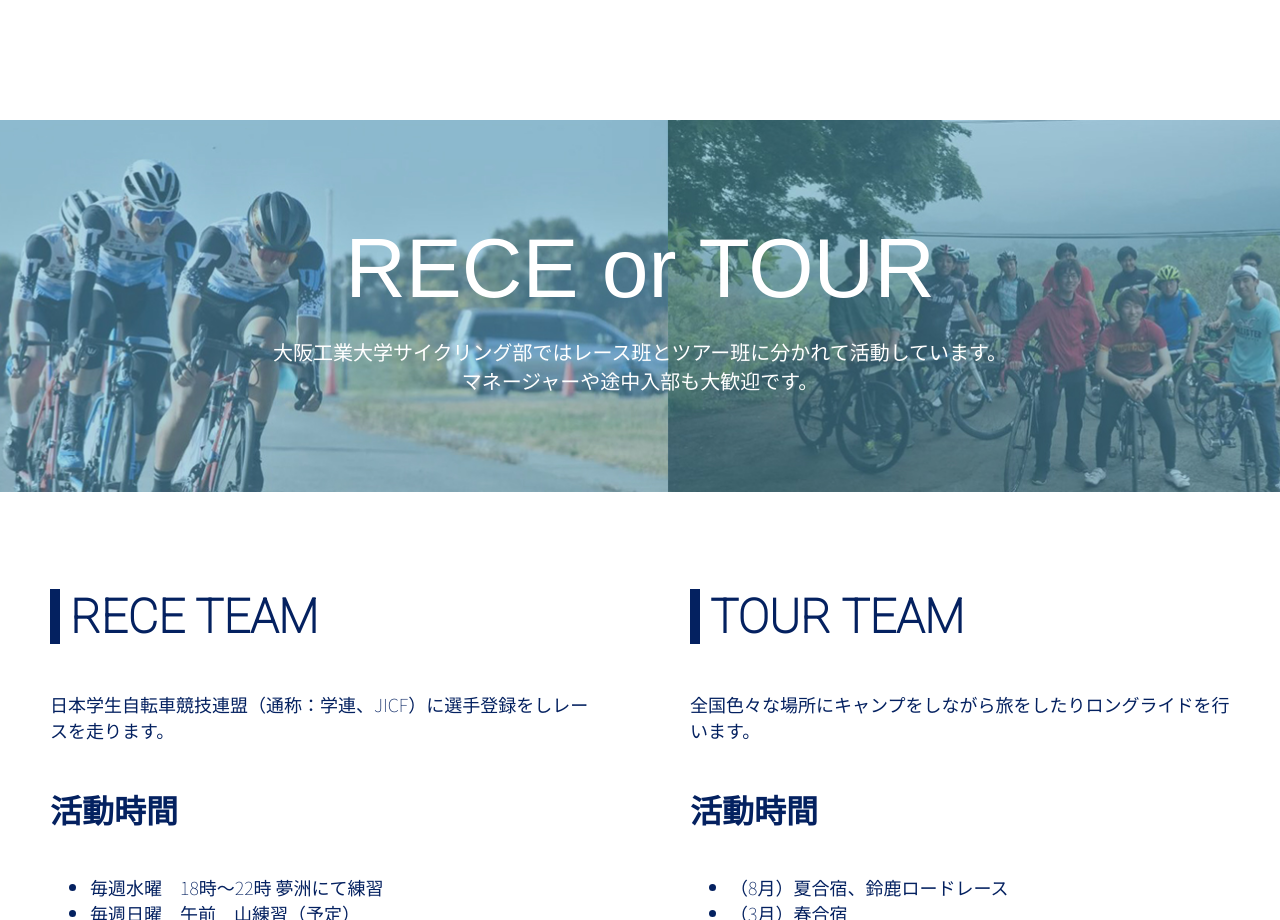
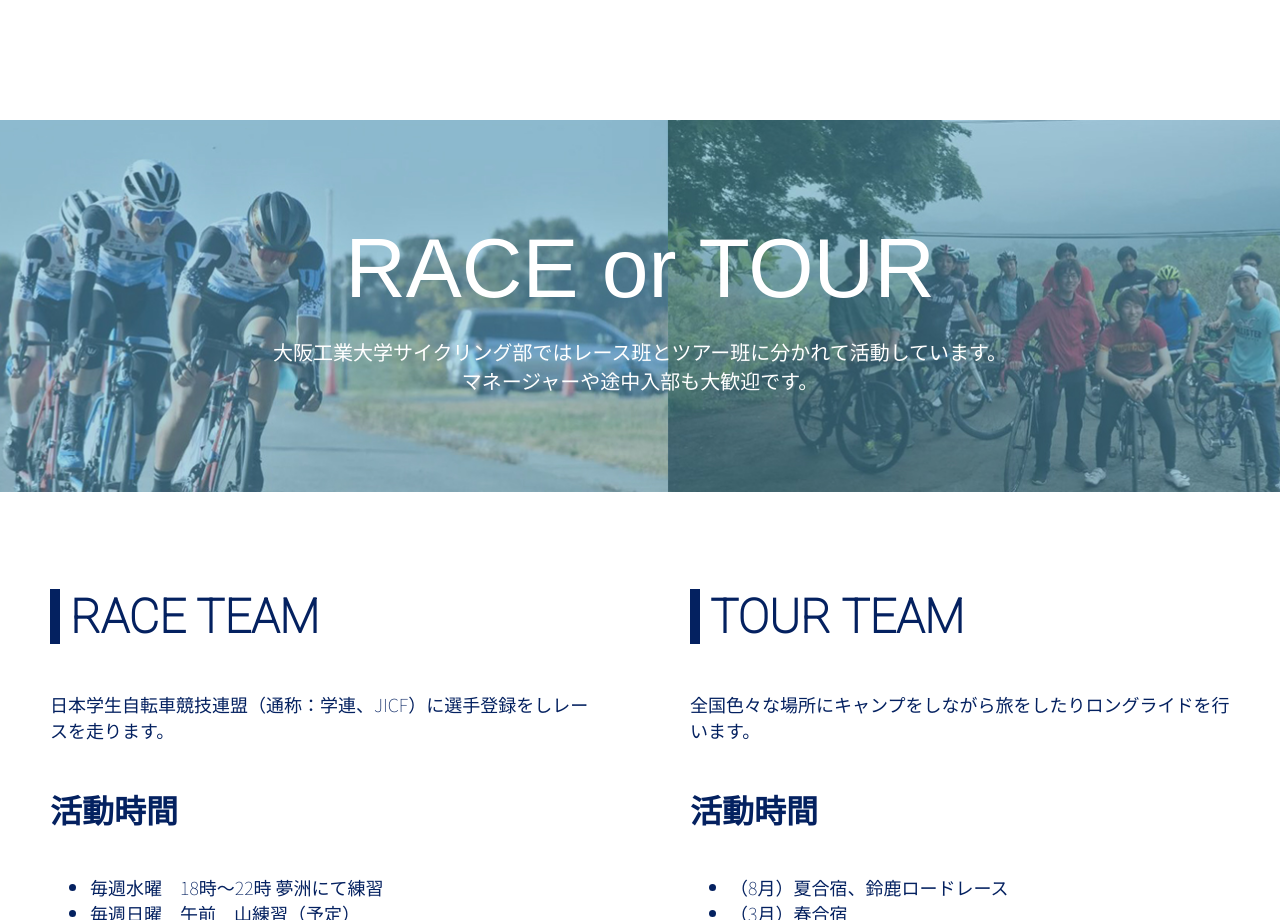
Before and after one commit to nakanofff/oit-cycling-club, a plain HTML site: page index.html in a window 1280 px wide. Shown: the part 880-1800 px from the top of the page. Drawn offline with nearby package versions, Linux system fonts and the light colour scheme; a web font is replaced by a local one.

Commit message:
Add files via upload

```diff
--- a/index.html
+++ b/index.html
@@ -54,7 +54,7 @@ $(function() {
 
 	<section class="about">
 		<a name="about"></a>
-	<h2>RECE or TOUR</h2>
+	<h2>RACE or TOUR</h2>
 	<p>大阪工業大学サイクリング部ではレース班とツアー班に分かれて活動しています。<br>
 マネージャーや途中入部も大歓迎です。</p>
 	</section>
@@ -62,7 +62,7 @@ $(function() {
 	<div class="active-content">
 
 		<section class="rece">
-		<h3>RECE TEAM</h3>
+		<h3>RACE TEAM</h3>
 		<p>日本学生自転車競技連盟（通称：学連、JICF）に選手登録をしレースを走ります。</p>
 		<h4>活動時間</h4>
 		<ul>
```
